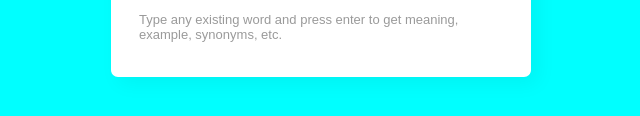
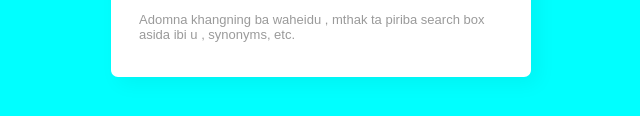
Before and after one commit to Koijamrohit/warehouse, a plain HTML site: page index.html in a window 1280 px wide. Shown: the part 436-552 px from the top of the page, 319-959 px from the left. Drawn offline with Linux system fonts and the light colour scheme.

Commit message:
Update index.html

```diff
--- a/index.html
+++ b/index.html
@@ -15,7 +15,8 @@
       <i class="fas fa-search"></i>
       <span class="material-icons">close</span>
     </div>
-    <p class="info-text">Type any existing word and press enter to get meaning, example, synonyms, etc.</p>
+    <p class="info-text">Adomna khangning ba waheidu , mthak ta piriba search box asida ibi u
+      , synonyms, etc.</p>
     <ul>
       <li class="word">
         <div class="details">
```
